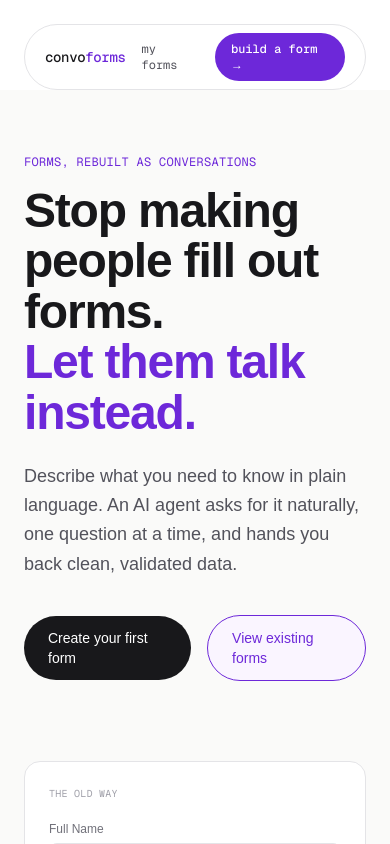
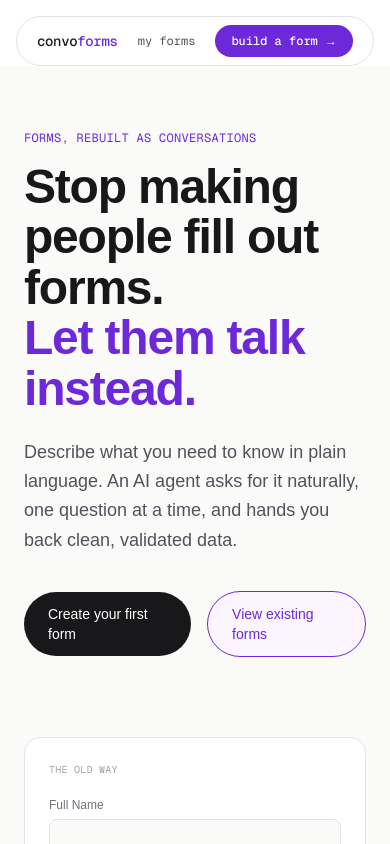
Before and after one commit to fvargas809/convoforms, a Next.js app: page / in a window 390 px wide. Shown: the top 844 px of the page. Built offline with nearby package versions, Linux system fonts and the light colour scheme.

Commit message:
updated mobile view

```diff
--- a/app/layout.tsx
+++ b/app/layout.tsx
@@ -18,6 +18,13 @@
   description: "Forms, rebuilt as conversations",
 };
 
+export const viewport = {
+  width: 'device-width',
+  initialScale: 1,
+  viewportFit: 'cover',
+}
+
+
 export default function RootLayout({
   children,
 }: Readonly<{
--- a/components/nav.tsx
+++ b/components/nav.tsx
@@ -2,7 +2,7 @@
 
 export default function Nav() {
   return (
-    <div className="px-6 pt-6">
+    <div className="px-4 pt-[env(safe-area-inset-top)] mt-4 sm:px-6 sm:mt-6">
       <nav className="mx-auto max-w-6xl flex items-center justify-between bg-white border border-[#E4E4E7] rounded-full px-5 py-2">
         <Link
           href="/"
```
